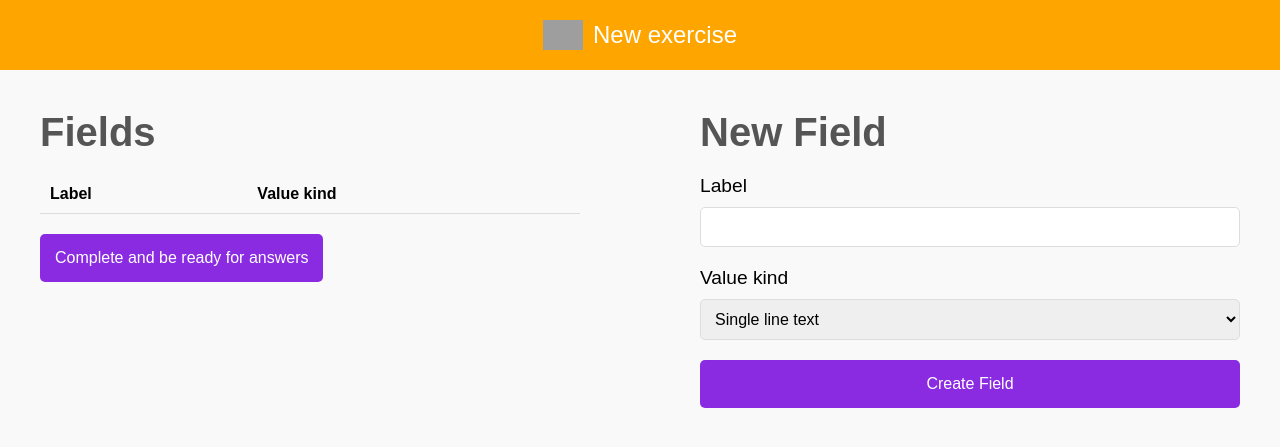
After one commit to CPNV-ES/MAW11-ABE-NUI, a PHP site: template src/views/Fields.php in a window 1280 px wide. The commit adds this page. Shown: the top 447 px of the page. Run offline with PHP 8.4, Linux system fonts and the light colour scheme; the template is opened without the code that fills it, so the values that code supplies are empty; grey boxes are pictures that could not be loaded.

Commit message:
feat: page exercise Fields

```diff
--- /dev/null
+++ b/public/css/Fields.css
@@ -0,0 +1,101 @@
+* {
+    margin: 0;
+    padding: 0;
+    box-sizing: border-box;
+}
+
+body {
+    font-family: Arial, sans-serif;
+    background-color: #f9f9f9;
+}
+
+.header {
+    background-color: #FFA500; /* Orange background */
+    padding: 20px;
+    display: flex;
+    justify-content: center;
+    align-items: center;
+}
+
+.header-content {
+    display: flex;
+    align-items: center;
+}
+
+.logo {
+    width: 40px;
+    margin-right: 10px;
+}
+
+.header-content span {
+    font-size: 1.5em;
+    color: white;
+}
+
+.container {
+    display: flex;
+    justify-content: space-between;
+    padding: 40px;
+}
+
+.left-panel, .right-panel {
+    width: 45%;
+}
+
+.left-panel h2, .right-panel h2 {
+    font-size: 2.5em;
+    color: #555;
+    margin-bottom: 20px;
+}
+
+table {
+    width: 100%;
+    border-collapse: collapse;
+    margin-bottom: 20px;
+}
+
+th, td {
+    padding: 10px;
+    text-align: left;
+    border-bottom: 1px solid #ddd;
+}
+
+th {
+    font-weight: bold;
+}
+
+form {
+    display: flex;
+    flex-direction: column;
+}
+
+label {
+    font-size: 1.2em;
+    margin-bottom: 10px;
+}
+
+input[type="text"], select {
+    padding: 10px;
+    font-size: 1em;
+    margin-bottom: 20px;
+    border: 1px solid #ddd;
+    border-radius: 5px;
+}
+
+.btn {
+    padding: 15px;
+    font-size: 1em;
+    color: white;
+    border: none;
+    cursor: pointer;
+    border-radius: 5px;
+    transition: background-color 0.3s ease;
+}
+
+.purple {
+    background-color: #8A2BE2;
+}
+
+.purple:hover {
+    opacity: 0.9;
+}
--- /dev/null
+++ b/src/views/Fields.php
@@ -0,0 +1,49 @@
+<!DOCTYPE html>
+<html lang="en">
+<head>
+    <meta charset="UTF-8">
+    <meta name="viewport" content="width=device-width, initial-scale=1.0">
+    <title>New Exercise</title>
+    <link rel="stylesheet" href="Fields.css">
+</head>
+<body>
+    <header class="header">
+        <div class="header-content">
+            <img src="logo.png" alt="Exercise Looper Logo" class="logo">
+            <span>New exercise</span>
+        </div>
+    </header>
+
+    <div class="container">
+        <div class="left-panel">
+            <h2>Fields</h2>
+            <table>
+                <thead>
+                    <tr>
+                        <th>Label</th>
+                        <th>Value kind</th>
+                    </tr>
+                </thead>
+                <tbody>
+                </tbody>
+            </table>
+            <button class="btn purple">Complete and be ready for answers</button>
+        </div>
+
+        <div class="right-panel">
+            <h2>New Field</h2>
+            <form>
+                <label for="label">Label</label>
+                <input type="text" id="label" name="label">
+
+                <label for="value-kind">Value kind</label>
+                <select id="value-kind" name="value-kind">
+                    <option value="single-line">Single line text</option>
+                </select>
+
+                <button type="submit" class="btn purple">Create Field</button>
+            </form>
+        </div>
+    </div>
+</body>
+</html>
```
Also changed, not shown: public/index.php (+20 -0 lines).
